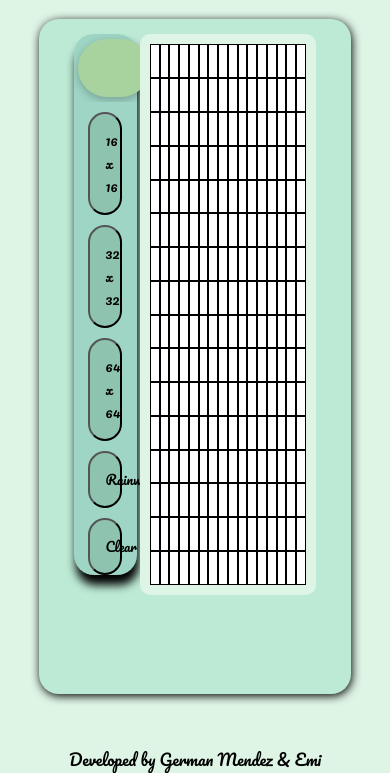
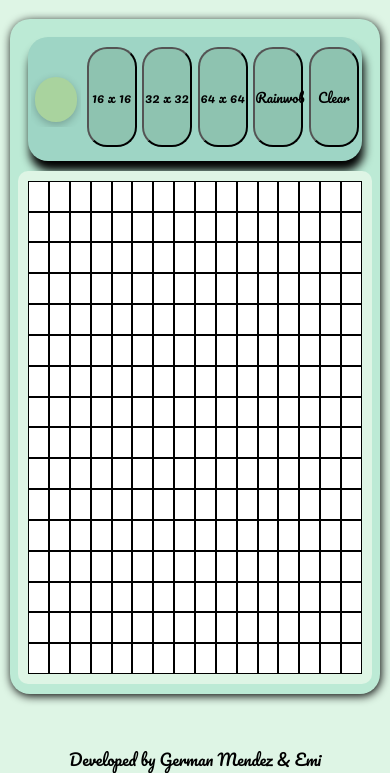
Before and after one commit to GermaanMendez/Etch-a-Sketch, a plain HTML site: page index.html in a window 390 px wide. Shown: the part 136-909 px from the top of the page. Drawn offline with Linux system fonts and the light colour scheme.

Commit message:
Responsive Design

```diff
--- a/styles.css
+++ b/styles.css
@@ -96,3 +96,48 @@ footer{
     margin: 0 auto;
     text-align: center;
 }
+
+
+@media (min-width:319px) and (max-width:850px){
+  .gameContainer{
+    display: flex;
+    flex-direction: column;
+    width: 95%;
+  }
+  .configurationContainer{
+    flex-direction: row;
+    align-self: center;
+    height: 20%;
+    width: 90%;
+  }
+  .gridContainer{
+    margin: 0 auto;
+    margin-top: 10px;
+    margin-bottom: 10px;
+    width: 90%;
+    justify-content: center;
+    align-content: center;
+  }
+  .configurationContainer button{
+    padding: 0px;
+    width: 15%;
+    height: 100px;
+  }
+ #colorPicker{
+  align-self: center;
+  width: 50px;
+  height: 55px;
+ }
+}
+@media (min-width:851px) and (max-width:985px){
+  .configurationContainer button{
+    padding: 0px;
+     height: 70px;
+     text-align: center;
+  }
+  #colorPicker{
+    align-self: center;
+    width: 55px;
+    height: 60px;
+  }
+}
```
